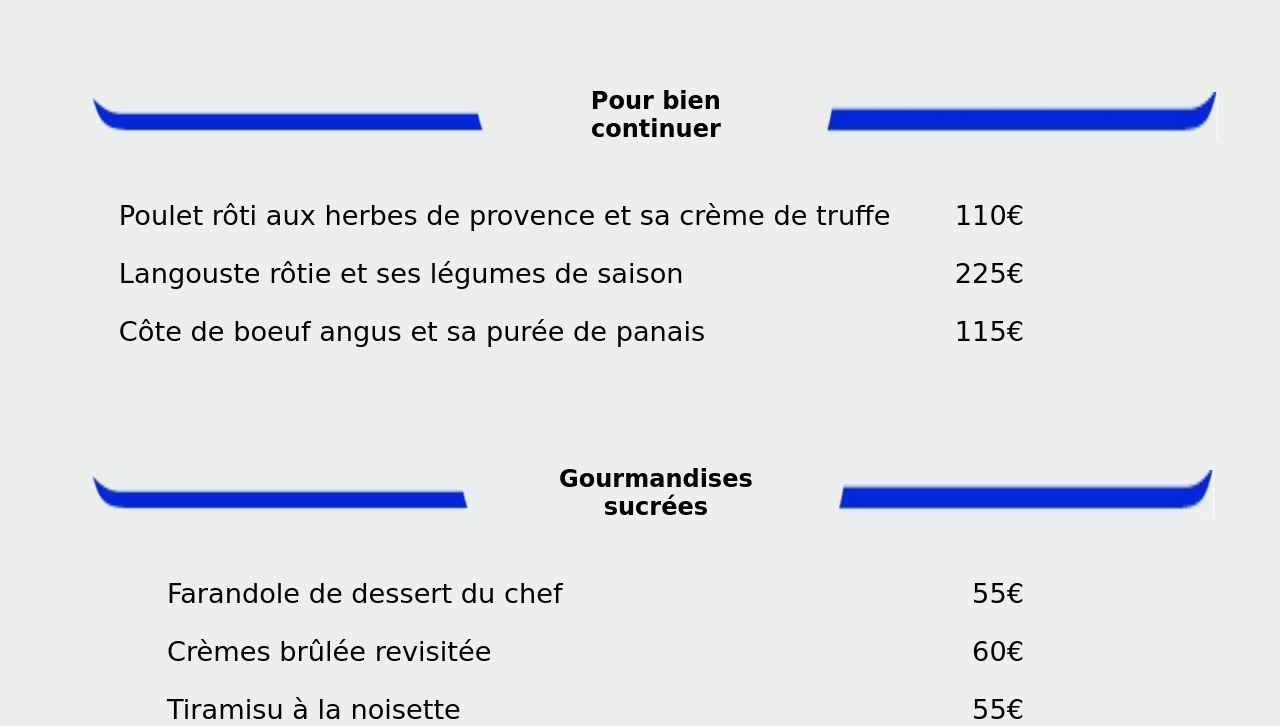
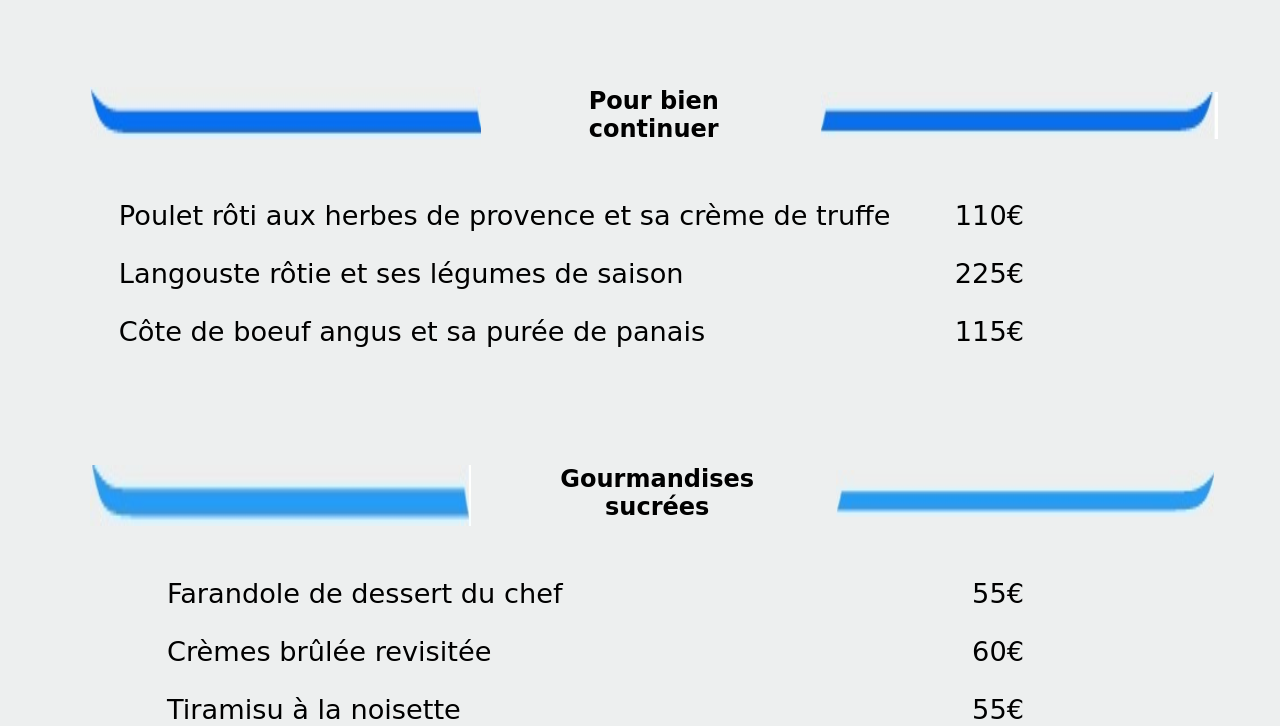
Before and after one commit to Ouacila/P3_BACHIR_Ouacila, a plain HTML site: page ledelicedespapilles.html in a window 1280 px wide. Shown: the part 807-1533 px from the top of the page. Drawn offline with Linux system fonts and the light colour scheme; a web font is replaced by a local one.

Commit message:
Changement images menu 3

```diff
--- a/ledelicedespapilles.html
+++ b/ledelicedespapilles.html
@@ -52,11 +52,11 @@
             <article class=Plat>
                 <div class="Titre">
                     <div class="menuc1">
-                        <img src="Images/menuc1.1.jpg" alt="menuc1">
+                        <img src="Images/menuc2.1.jpg" alt="menuc1">
                     </div>
                      <h3>Pour bien continuer</h3>
                     <div class="menuc2">
-                        <img src="Images/menuc1.2.jpg" alt="menuc2">
+                        <img src="Images/menuc2.2.jpg" alt="menuc2">
                     </div>
                 </div>
                 <div class="intitule">
@@ -82,11 +82,11 @@
             <article class="Dessert">
                 <div class="Titre">
                     <div class="menuc1">
-                        <img src="Images/menuc1.1.jpg" alt="menuc1">
+                        <img src="Images/menuc3.1.jpg" alt="menuc1">
                     </div>
                     <h3>Gourmandises sucrées</h3>
                     <div class="menuc2">
-                        <img src="Images/menuc1.2.jpg" alt="menuc2">
+                        <img src="Images/menuc3.2.jpg" alt="menuc2">
                     </div>
                 </div>
                 <div class="intitulec">
```
Also changed, not shown: Images/menuc2.1.jpg (added), Images/menuc2.2.jpg (added), Images/menuc3.1.jpg (added), Images/menuc3.2.jpg (added).
